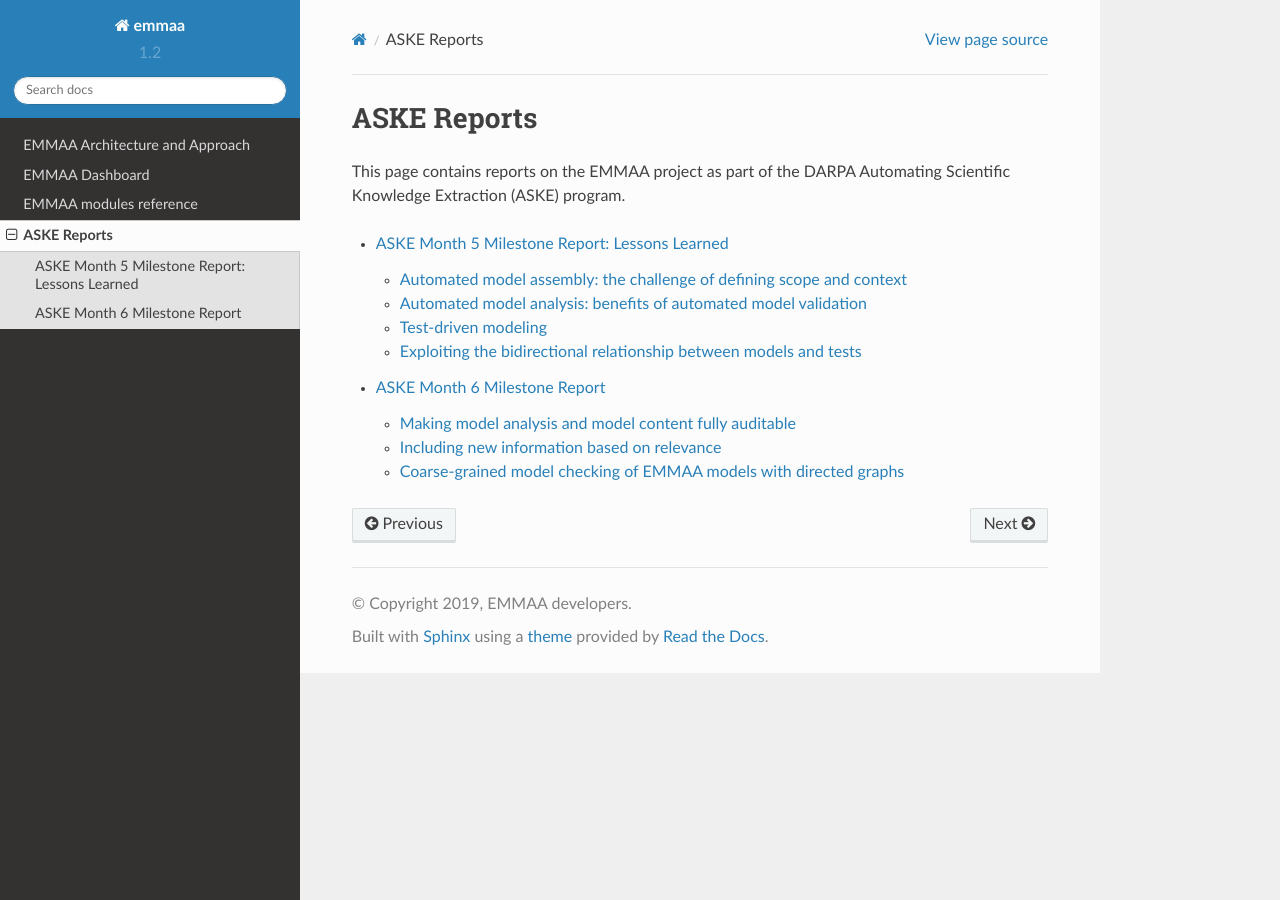
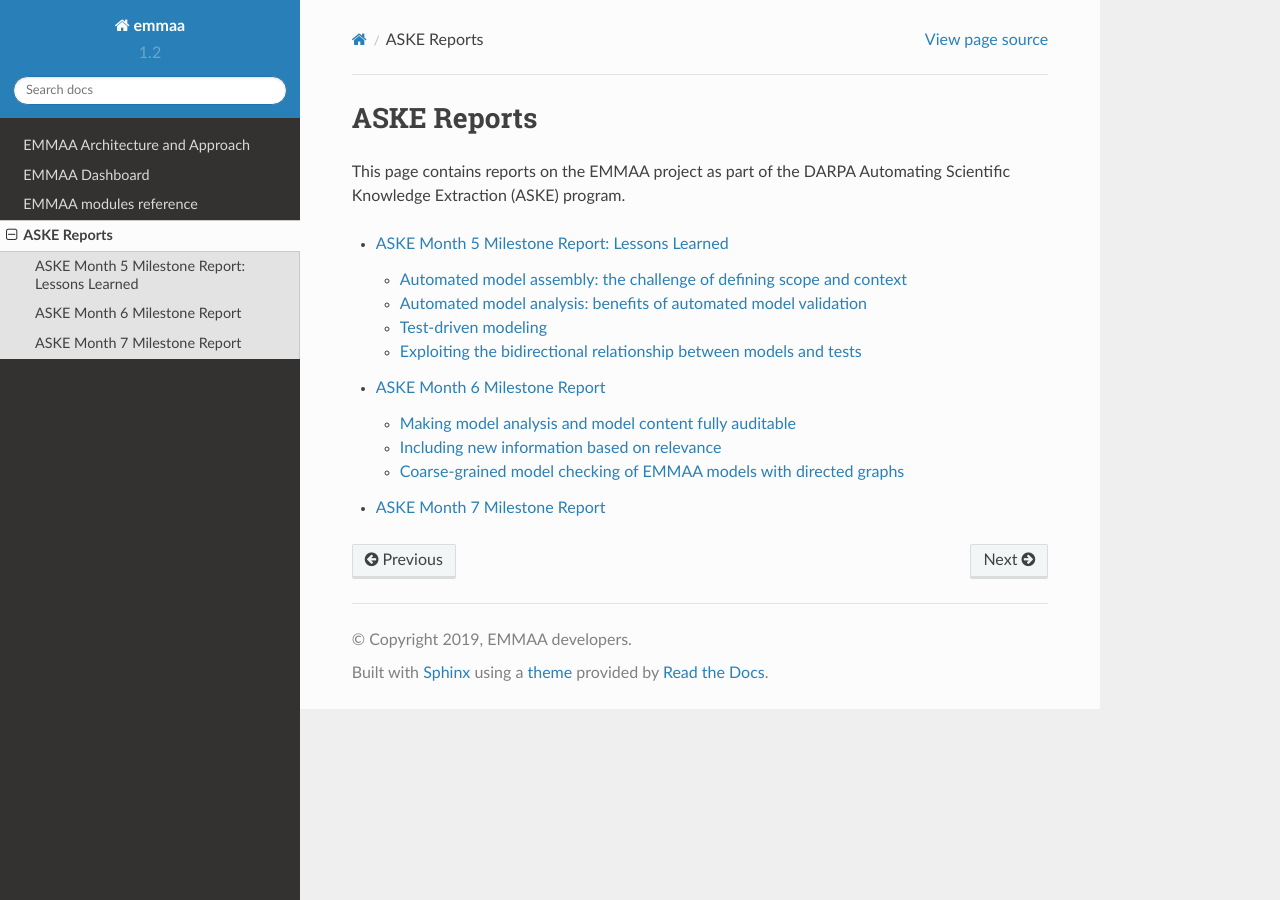
Before and after one commit to gyorilab/emmaa, a Sphinx documentation site: the page built from doc/reports/index.rst, in a window 1280 px wide. Built offline with Sphinx 7.4.7 and the Read the Docs theme 2.0.0, drawn with Linux system fonts in a browser that asks for light colours.

Commit message:
Add Month 7 report stub

```diff
--- a/doc/reports/index.rst
+++ b/doc/reports/index.rst
@@ -11,3 +11,4 @@ Scientific Knowledge Extraction (ASKE) program.
 
    month5_report
    month6_report
+   month7_report
--- /dev/null
+++ b/doc/reports/month7_report.rst
@@ -0,0 +1,2 @@
+ASKE Month 7 Milestone Report
+=============================
```
